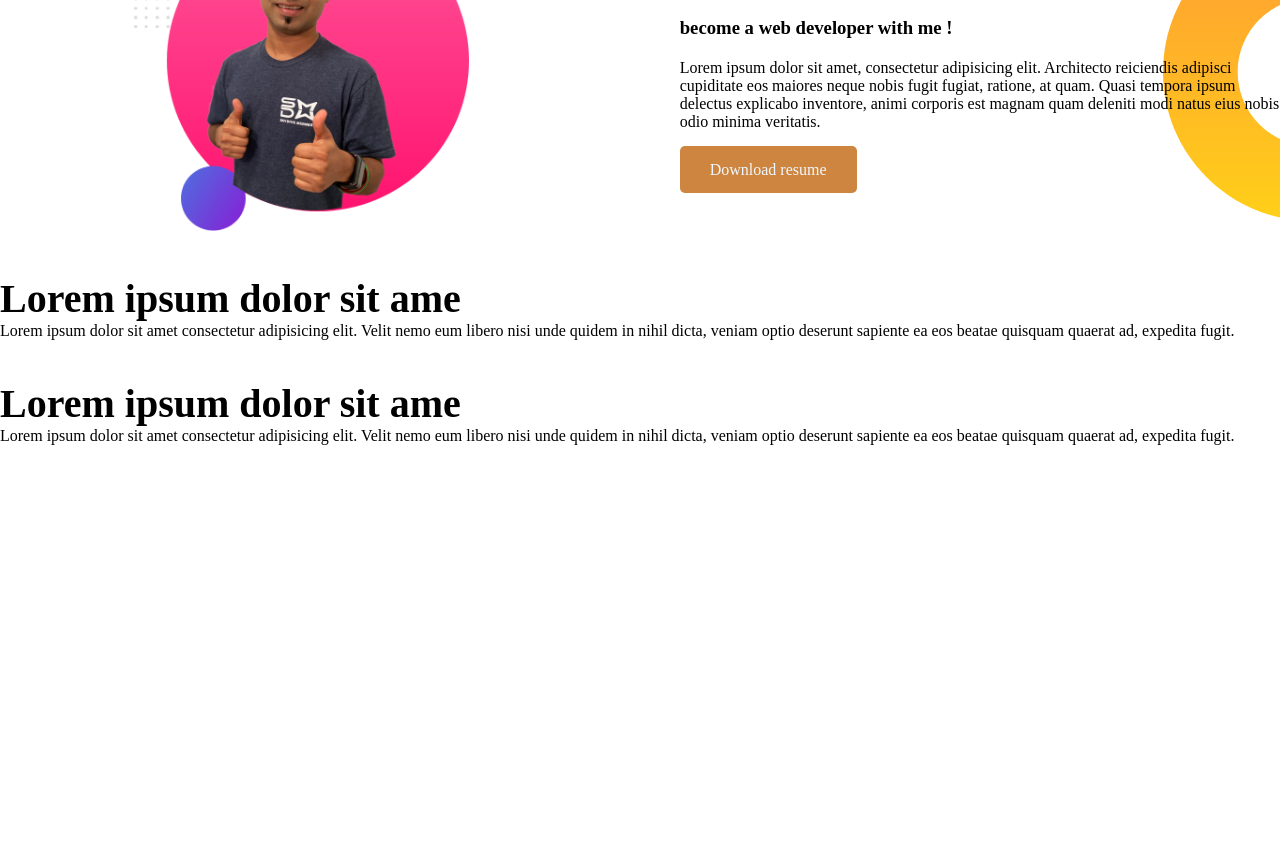
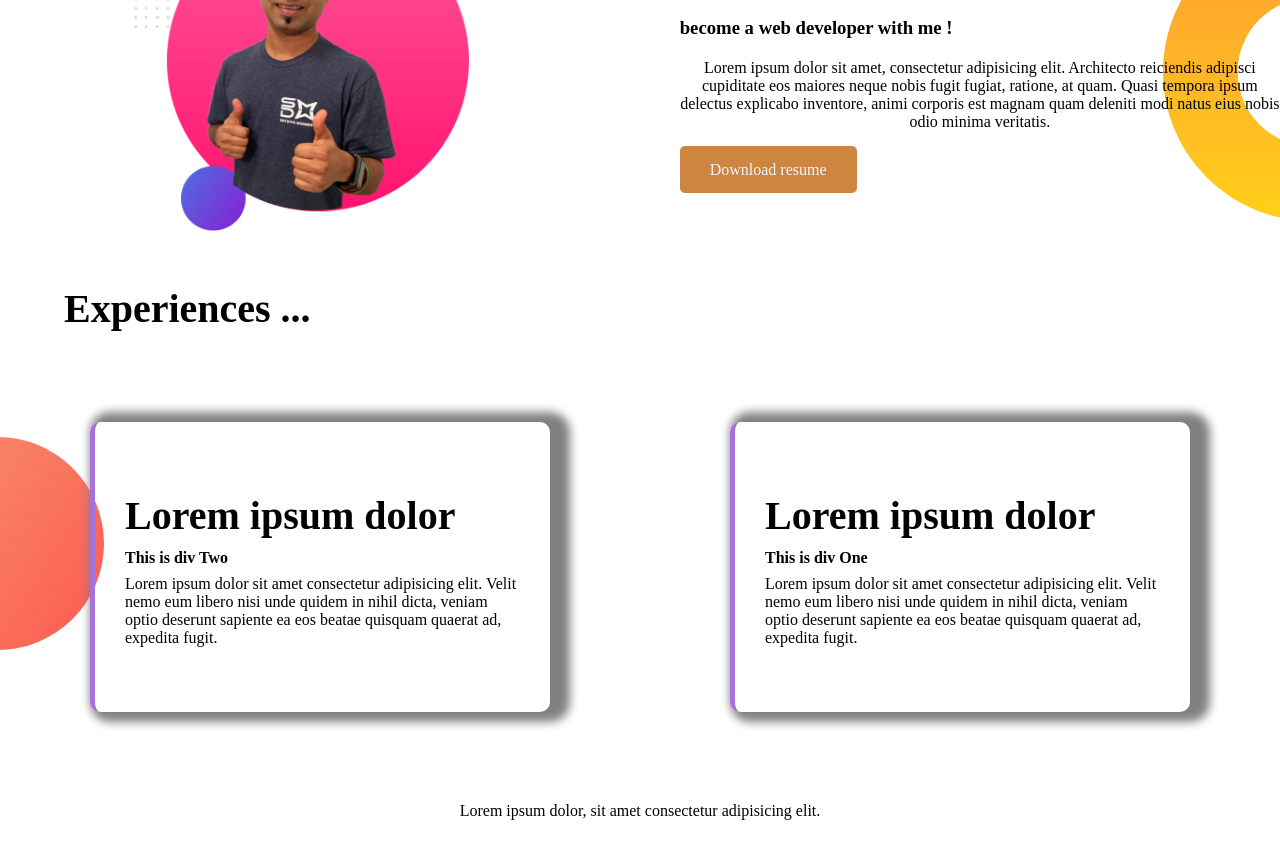
Before and after one commit to bi-shal/bi_portfolio, a plain HTML site: page index.html in a window 1280 px wide. Shown: the part 697-1547 px from the top of the page. Before the commit the page ends 1177 px from the top, so only its background shows below. Drawn offline with Linux system fonts and the light colour scheme.

Commit message:
section 3

```diff
--- a/index.html
+++ b/index.html
@@ -46,17 +46,27 @@
 
 
 <section class="section_3">
-    <div>
-        <h1>Lorem ipsum dolor sit ame</h1>
-        <p>Lorem ipsum dolor sit amet consectetur adipisicing elit. Velit nemo eum libero nisi unde quidem in nihil dicta, veniam optio deserunt sapiente ea eos beatae quisquam quaerat ad, expedita fugit.</p>
+    <h1 class="experience">Experiences ...</h1>
+
+    <div class="both">
+
+        <div class="divv">
+            <h1 class="bothside">Lorem ipsum dolor </h1>
+            <h4 class="same">This is div Two</h4>
+            <p>Lorem ipsum dolor sit amet consectetur adipisicing elit. Velit nemo eum libero nisi unde quidem in nihil dicta, veniam optio deserunt sapiente ea eos beatae quisquam quaerat ad, expedita fugit.</p>
+        </div>
+
+        <div class="divv">
+            <h1 class="bothside">Lorem ipsum dolor </h1>
+            <h4 class="same">This is div One</h4>
+            <p>Lorem ipsum dolor sit amet consectetur adipisicing elit. Velit nemo eum libero nisi unde quidem in nihil dicta, veniam optio deserunt sapiente ea eos beatae quisquam quaerat ad, expedita fugit.</p>
+        </div>
+
+
     </div>
+</section>
 
-    <div>
-        <h1>Lorem ipsum dolor sit ame</h1>
-        <p>Lorem ipsum dolor sit amet consectetur adipisicing elit. Velit nemo eum libero nisi unde quidem in nihil dicta, veniam optio deserunt sapiente ea eos beatae quisquam quaerat ad, expedita fugit.</p>
-    </div>
-
-</section>
+<p class="lorem">Lorem ipsum dolor, sit amet consectetur adipisicing elit.</p>
 
 </body>
 </html>
--- a/style.css
+++ b/style.css
@@ -52,7 +52,7 @@ h1{
     background-image: url(picture_1/dream-bg.png);
     background-repeat: no-repeat;
     background-position: right;
-    margin-bottom: 30px;
+    margin-bottom: 50px;
 
 
 }
@@ -95,5 +95,38 @@ h1{
                 /* section__3 */
 
 .section_3{
+    background-image: url(picture_1/exp-bg.png);
+    background-repeat: no-repeat;
+    background-position: left;
+}
+
+.experience{
+    margin-left: 5%;
+}
+
+.both{
+    display: flex;
 
 }
+
+.divv{
+    margin: 90px;
+    box-sizing: border-box;
+    border-left: 5px solid rgb(166, 114, 217);
+    padding: 30px;
+    box-shadow: 10px 0px 10px 10px gray;
+    border-radius: 10px;
+}
+
+.bothside{
+    margin-bottom: 10px;
+}
+
+.same{
+    margin-bottom: 8px;
+}
+
+.lorem{
+    text-align: center;
+
+}
```
